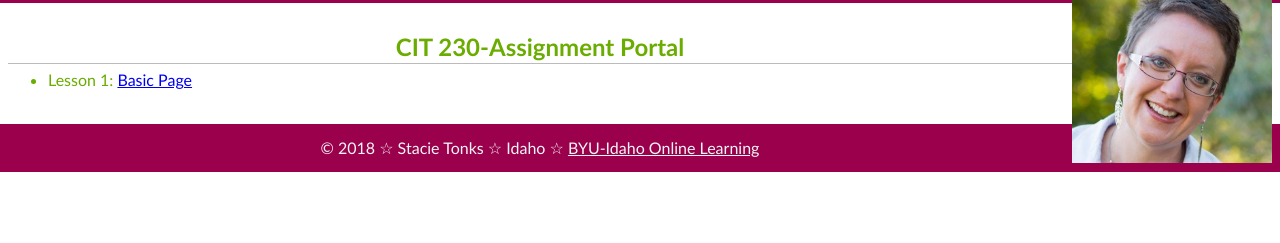
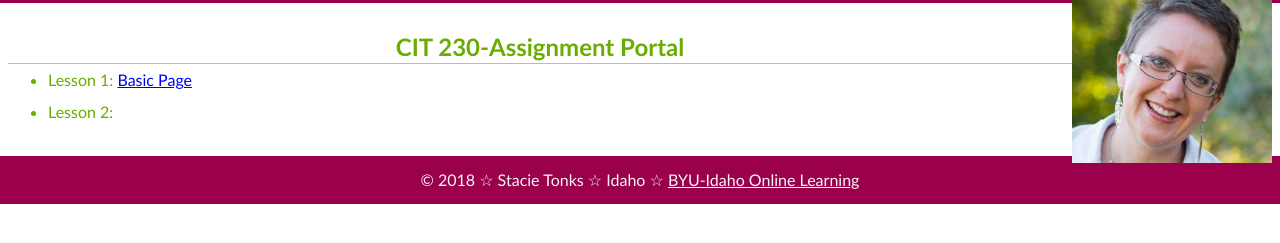
Before and after one commit to StacieDT/staciedt.github.io, a plain HTML site: page index.html in a window 1280 px wide. Shown: the part 65-308 px from the top of the page. Drawn offline with Linux system fonts and the light colour scheme.

Commit message:
Added list item

```diff
--- a/index.html
+++ b/index.html
@@ -21,6 +21,7 @@
             <h2> CIT 230-Assignment Portal</h2>
             <ul>
                 <li> Lesson 1: <a href="staciedt.github.io/basicpage.html">Basic Page</a></li>
+                <li>Lesson 2:</li>
             </ul>
         </main>
         <footer>
```
